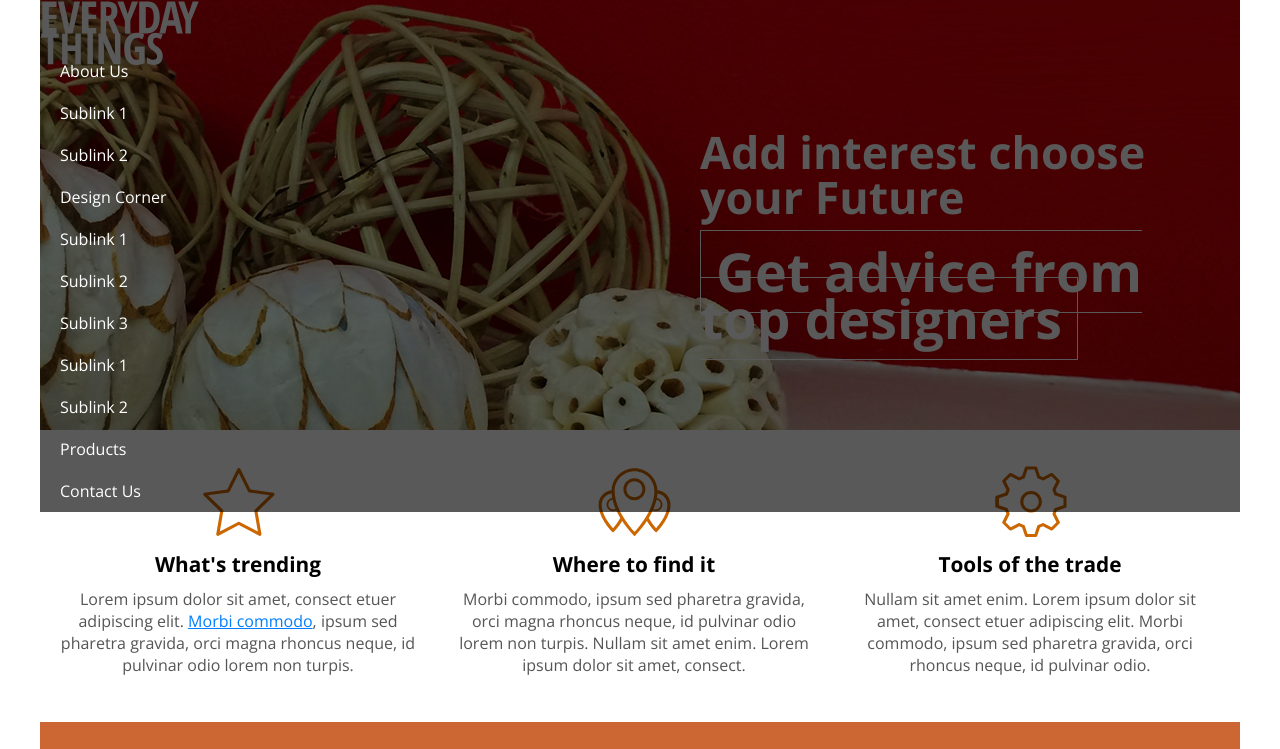
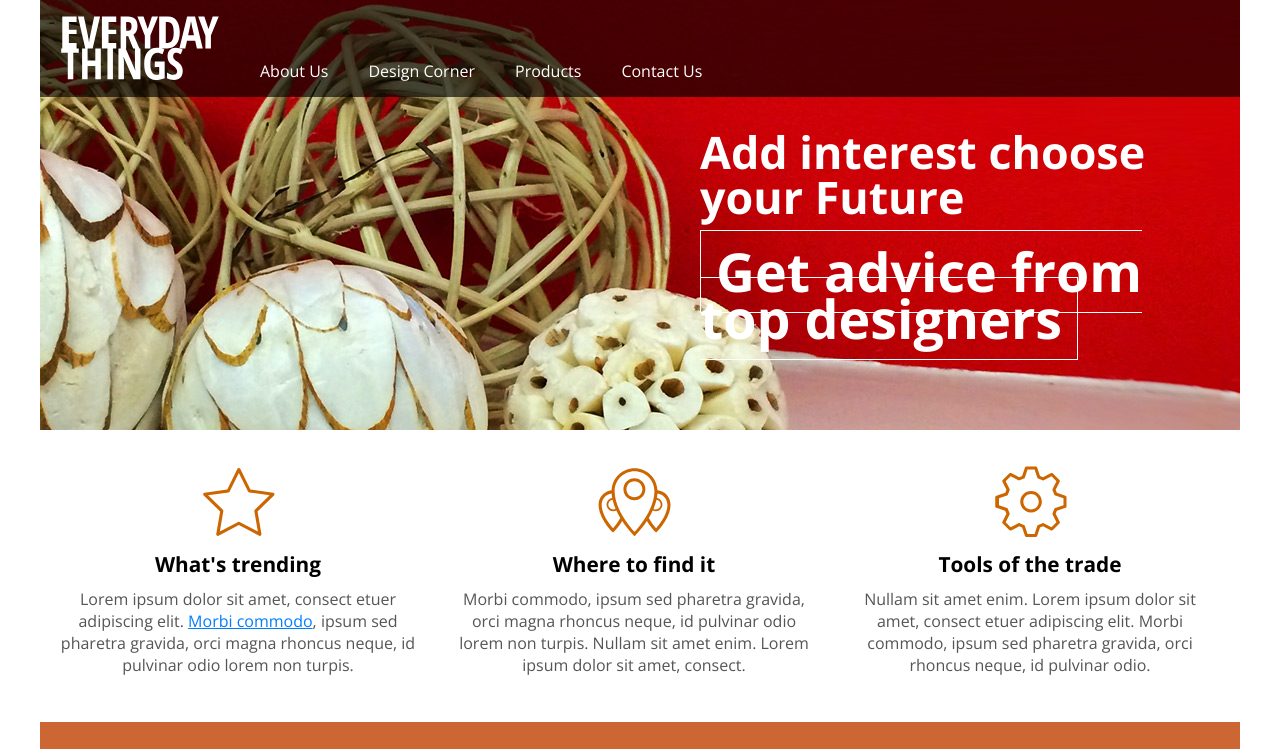
Before and after one commit to dhanushdeveloper/Interior, a plain HTML site: page index.html in a window 1280 px wide. Shown: the top 749 px of the page. Drawn offline with nearby package versions, Linux system fonts and the light colour scheme.

Commit message:
Showing andhiding the nav submenus

```diff
--- a/css/screen.css
+++ b/css/screen.css
@@ -28,7 +28,7 @@ header { height:430px; background: #cf0004 url(../images/banner_1200.jpg) no-rep
 
 header a.logo {
 z-index:1;
-position: obsolute;
+position: absolute;
 display:block; width:160px; height:66px;
 background: url(../images/logo.svg) no-repeat 0 0; background-size: contain;
 top:15px; left:20px;
@@ -118,8 +118,11 @@ nav {
     width:100%;
 }
 
+nav::after{content:''; display:block; clear:both}
+
 nav ul {list-style:none; margin:0; padding:0px;}
 nav ul li:hover{background-color: #2b0306;}
+nav ul li:hover > ul{display:block;}
 nav ul li a{
     display: inline-block;
     color:#fff;
@@ -133,7 +136,17 @@ nav ul li a:hover {background-color:#6d0911;}
 
 
 
+nav ul ul {position:absolute; top:100%; background-color:#2b0306; display:none;}
 
+nav ul ul li{position: relative;}
+
+nav ul ul ul {left: 100%; top:0px;}
+
+/* top-level */
+nav > ul{padding-left:200px;}
+
+nav > ul > li {float:left;}
+nav > ul > li > a {width: auto; padding: 10px 20px 15px 20px}
 
 
 
```
